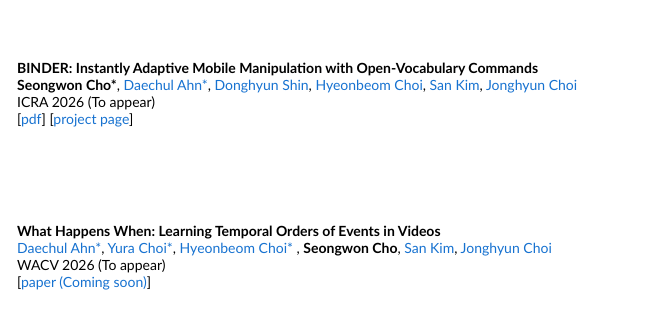
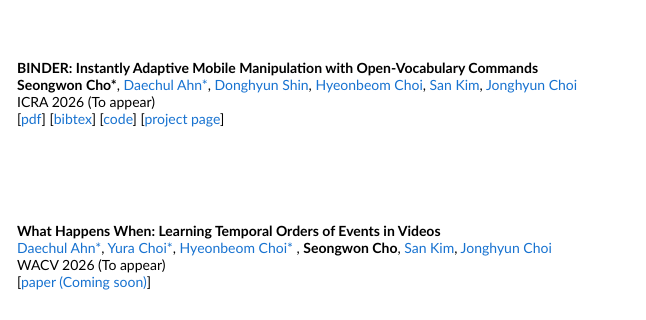
Before and after one commit to seongwon980/seongwon980.github.io, a plain HTML site: page index.html in a window 1280 px wide. Shown: the part 588-908 px from the top of the page, 424-1070 px from the left. Drawn offline with Linux system fonts and the light colour scheme.

Commit message:
add dummy code

```diff
--- a/index.html
+++ b/index.html
@@ -103,6 +103,8 @@
               ICRA 2026 (To appear)
               <br>
               [<a href="https://arxiv.org/abs/2511.22364" target="_new">pdf</a>]
+              [<a href="papers/cho2026binder/arxiv2025_binder.bib" target="_new">bibtex</a>]
+              [<a href="https://github.com/snumprlab/binder" target="_new">code</a>]
               [<a href="https://seongwon980.github.io/projects/binder" target="_new">project page</a>]
             </td>
           </tr>
```
